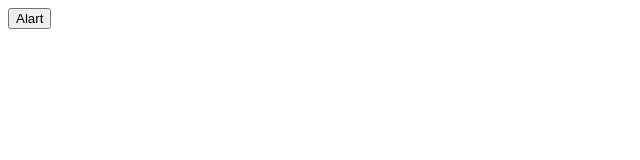
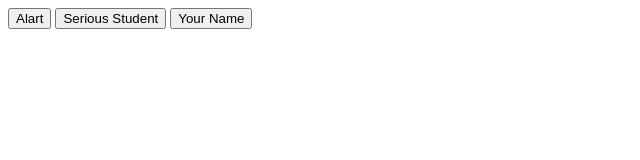
Before and after one commit to iamRazzakk/prompt-in-js, a plain HTML site: page index.html in a window 1280 px wide. Shown: the whole page, without its empty margins (0-640 px from the left). Drawn offline with Linux system fonts and the light colour scheme.

Commit message:
git commit

```diff
--- a/index.html
+++ b/index.html
@@ -9,6 +9,9 @@
 
 <body>
     <button onclick="alert('Asos ki na Bol')">Alart</button>
+    <button onclick="areYouSerious()">Serious Student</button>
+    <button onclick="yourName()">Your Name</button>
+    <!-- <button></button> -->
 
     <script src="javaScript/index.js"></script>
 </body>
--- a/javaScript/index.js
+++ b/javaScript/index.js
@@ -0,0 +1,15 @@
+// Like alert but not alert .This is Confirm
+const areYouSerious = () => {
+    const serious = confirm("Are you serious Student??")
+    if (serious === true) {
+        alert("Keep it Up")
+    } else {
+        console.log("Kopale dukkho ashe!!!");
+    }
+}
+
+// This is Prompt
+const yourName = () => {
+const name = prompt("What's your Name???")
+console.log(name);
+}
```
